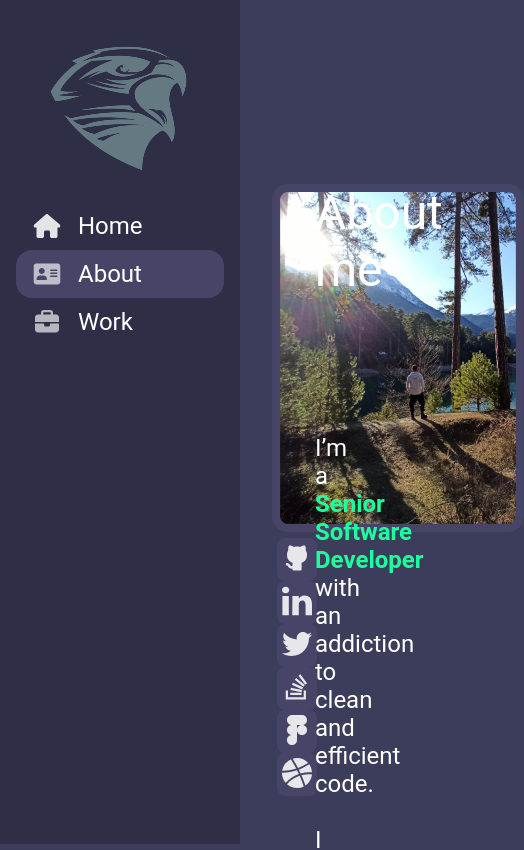
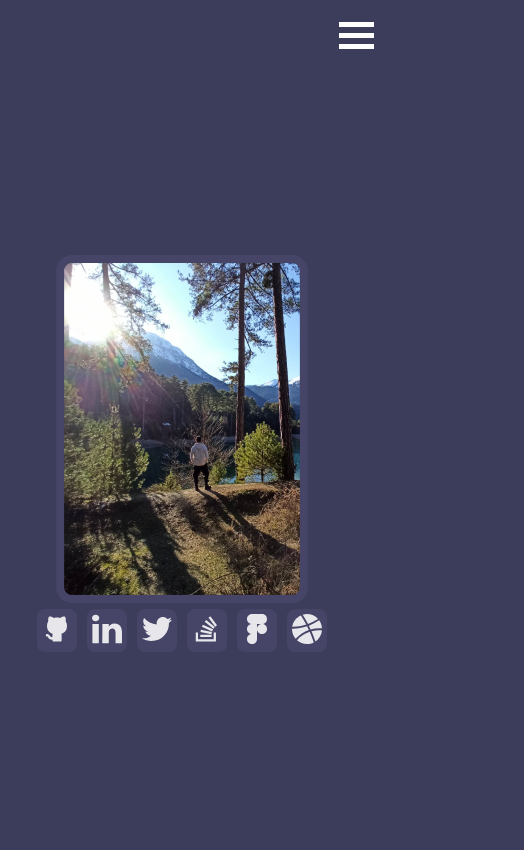
Before and after one commit to Noor-Nabi4/portfolio-1, a React (Create React App) app: page /about in a window 390 px wide. Shown: the top 850 px of the page, 524 px wide, since content can reach past the window. Built offline with nearby package versions, Linux system fonts and the light colour scheme.

Commit message:
responsive

```diff
--- a/src/App.css
+++ b/src/App.css
@@ -28,3 +28,8 @@ a{
 .my-10{
   margin-top: 10px;
 }
+@media screen and (max-width: 680px) {
+    .col{
+      width: 97%;
+    }
+}
--- a/src/components/sidebar'/Sidebar.js
+++ b/src/components/sidebar'/Sidebar.js
@@ -1,13 +1,33 @@
-import React from "react";
+import React, { useState } from "react";
 import Logo from "../../images/Hawks.png";
 import "./Sidebarbar.css";
 import { Link, useLocation } from "react-router-dom";
 
 const Sidebar = ({ children }) => {
+  const [sidebar, openSidebar] = useState(false);
+  const handleSideBar = (sidebar) => {
+    openSidebar(!sidebar);
+  };
   const location = useLocation().pathname;
   return (
     <div className="">
-      <div className="sidebar">
+      <div
+        class={`open-container ${sidebar ? "d-none":''}`}
+        onClick={() => handleSideBar(sidebar)}
+      >
+        <div class="bar1"></div>
+        <div class="bar2"></div>
+        <div class="bar3"></div>
+      </div>
+      <div className={`sidebar ${sidebar ? "show":""}`}>
+        <div
+          class={`close-container ${sidebar && "change"}`}
+          onClick={() => handleSideBar(sidebar)}
+        >
+          <div class="bar1"></div>
+          <div class="bar2"></div>
+          <div class="bar3"></div>
+        </div>
         <div>
           <img src={Logo} alt="LOGO" />
         </div>
--- a/src/components/sidebar'/Sidebarbar.css
+++ b/src/components/sidebar'/Sidebarbar.css
@@ -1,5 +1,43 @@
+.open-container {
+    padding: 1rem;
+    display: none;
+    cursor: pointer;
+    text-align: -webkit-right;
+}
+
+.close-container {
+    display: block;
+    cursor: pointer;
+    text-align: -webkit-right;
+}
+
+.bar1,
+.bar2,
+.bar3 {
+    width: 35px;
+    height: 5px;
+    background-color: #fff;
+    margin: 6px 0;
+    transition: 0.4s;
+}
+
+.change .bar1 {
+    transform: translate(0, 11px) rotate(-45deg);
+}
+
+.change .bar2 {
+    opacity: 0;
+}
+
+.change .bar3 {
+    transform: translate(0, -11px) rotate(45deg);
+}
+
+
+
+
 .sidebar {
-    position:absolute;
+    position: absolute;
     text-align: center;
     background-color: #2E2E47;
     width: 15rem;
@@ -20,11 +58,34 @@
     align-items: center;
     justify-content: left;
 }
-.sidebar>a.active{
+
+.sidebar>a.active {
     background: #464567;
     border-radius: 1rem;
 
 }
-.sidebar>a>span{
+
+.sidebar>a>span {
     margin-left: 1rem;
 }
+
+.sidebar.show {
+    display: block;
+    width: 100%;
+}
+
+@media screen and (max-width: 680px) {
+    .open-container {
+        display: block;
+    }
+    .open-container.d-none{
+        display: none;
+    }
+    .sidebar {
+        display: none;
+    }
+
+    .ml-240 {
+        margin-left: 0;
+    }
+}
--- a/src/index.css
+++ b/src/index.css
@@ -92,3 +92,6 @@ body {
 .ph-64{
   padding: 0 4rem;
 }
+.d-none{
+  display: none;
+}
```
